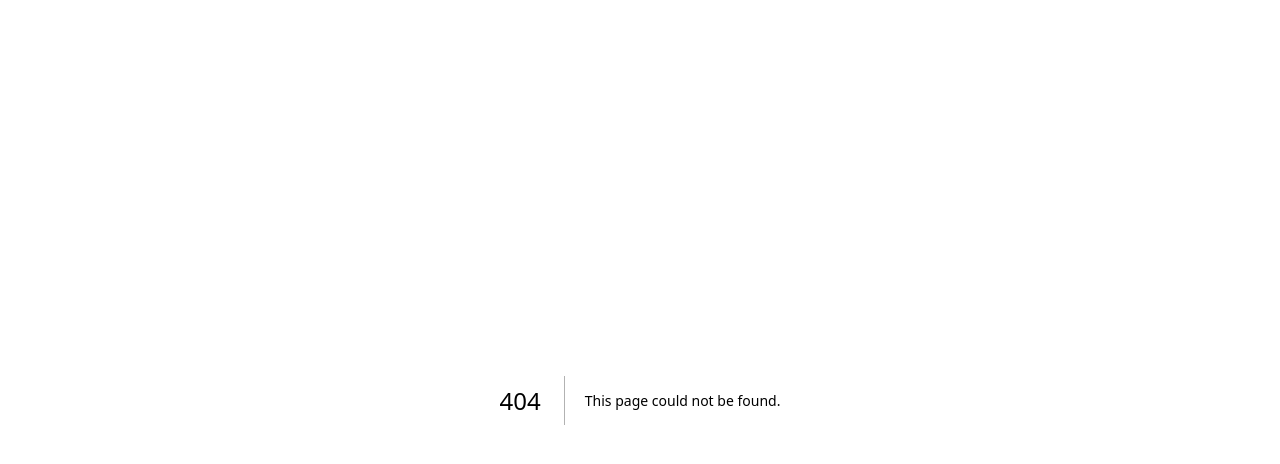
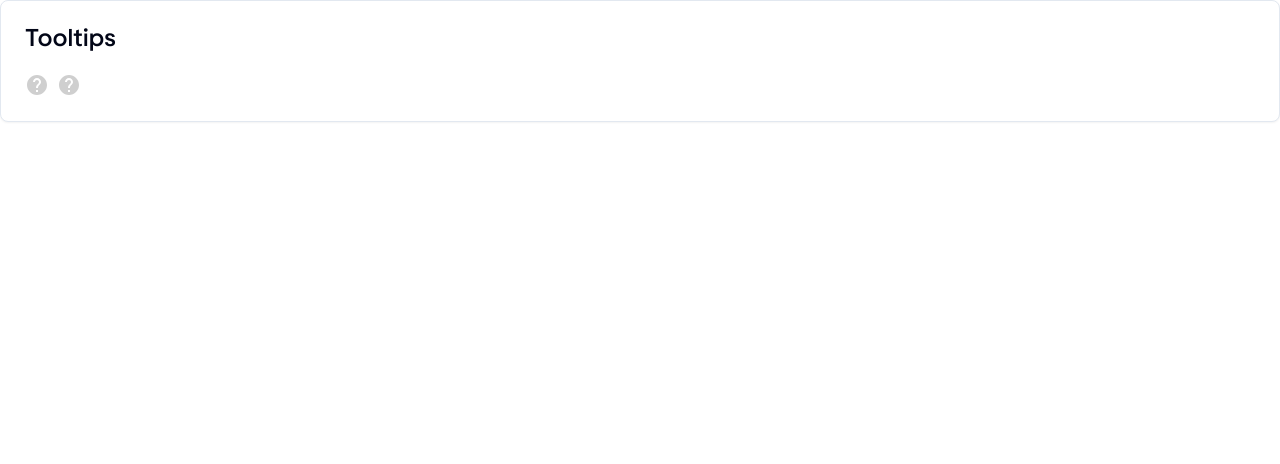
Before and after one commit to shrall/ocean-template, a Next.js app: page /components/tooltips in a window 1280 px wide. Before the commit this address had no page. Shown: the top 464 px of the page. Built offline with nearby package versions, Linux system fonts and the light colour scheme.

Commit message:
feat: add tooltip component

```diff
--- a/package.json
+++ b/package.json
@@ -21,6 +21,7 @@
     "@radix-ui/react-dialog": "^1.0.5",
     "@radix-ui/react-label": "^2.0.2",
     "@radix-ui/react-slot": "^1.0.2",
+    "@radix-ui/react-tooltip": "^1.0.7",
     "class-variance-authority": "^0.7.0",
     "clsx": "^2.1.0",
     "lucide-react": "^0.309.0",
--- a/src/components/ui/sonner.tsx
+++ b/src/components/ui/sonner.tsx
@@ -6,7 +6,7 @@ import { Toaster as Sonner } from 'sonner';
 type ToasterProps = React.ComponentProps<typeof Sonner>;
 
 const Toaster = ({ ...props }: ToasterProps) => {
-  const { theme = 'system' } = useTheme();
+  const { theme = 'light' } = useTheme();
 
   return (
     <Sonner
--- /dev/null
+++ b/src/components/ui/tooltip.tsx
@@ -0,0 +1,33 @@
+'use client';
+
+import * as TooltipPrimitive from '@radix-ui/react-tooltip';
+import * as React from 'react';
+
+import { cn } from '@/lib/utils';
+
+const TooltipProvider = TooltipPrimitive.Provider;
+
+const Tooltip = TooltipPrimitive.Root;
+
+const TooltipTrigger = TooltipPrimitive.Trigger;
+
+const TooltipContent = React.forwardRef<
+  React.ElementRef<typeof TooltipPrimitive.Content>,
+  React.ComponentPropsWithoutRef<typeof TooltipPrimitive.Content>
+>(({ className, sideOffset = 4, children, ...props }, ref) => (
+  <TooltipPrimitive.Content
+    ref={ref}
+    sideOffset={sideOffset}
+    className={cn(
+      'z-50 overflow-hidden rounded-md bg-ocean-dark-30 px-3 py-1.5 text-sm text-ocean-light-10 shadow-md animate-in fade-in-0 zoom-in-95 data-[state=closed]:animate-out data-[state=closed]:fade-out-0 data-[state=closed]:zoom-out-95 data-[side=bottom]:slide-in-from-top-2 data-[side=left]:slide-in-from-right-2 data-[side=right]:slide-in-from-left-2 data-[side=top]:slide-in-from-bottom-2',
+      className,
+    )}
+    {...props}
+  >
+    {children}
+    <TooltipPrimitive.Arrow />
+  </TooltipPrimitive.Content>
+));
+TooltipContent.displayName = TooltipPrimitive.Content.displayName;
+
+export { Tooltip, TooltipContent, TooltipProvider, TooltipTrigger };
--- a/src/pages/components/index.tsx
+++ b/src/pages/components/index.tsx
@@ -20,6 +20,7 @@ import Icons from './icons';
 import Inputs from './inputs';
 import Skeletons from './skeletons';
 import Toast from './toast';
+import Tooltips from './tooltips';
 import Tours from './tours';
 
 export default function Components() {
@@ -76,6 +77,8 @@ export default function Components() {
       <Skeletons />
       {/* //NOTE - Toast */}
       <Toast />
+      {/* //NOTE - Tooltips */}
+      <Tooltips />
       {/* //NOTE - Tours */}
       <Tours />
     </main>
--- /dev/null
+++ b/src/pages/components/tooltips.tsx
@@ -0,0 +1,49 @@
+import { MdHelp } from 'react-icons/md';
+
+import { Card, CardContent, CardHeader, CardTitle } from '@/components/ui/card';
+import {
+  Tooltip,
+  TooltipContent,
+  TooltipProvider,
+  TooltipTrigger,
+} from '@/components/ui/tooltip';
+
+function Tooltips() {
+  return (
+    <Card>
+      <CardHeader>
+        <CardTitle>Tooltips</CardTitle>
+      </CardHeader>
+      <CardContent className='grid grid-cols-2 gap-x-2 gap-y-4'>
+        <div className='flex items-center gap-2'>
+          <TooltipProvider>
+            <Tooltip>
+              <TooltipTrigger>
+                <MdHelp className='size-6 cursor-help text-ocean-light-40' />
+              </TooltipTrigger>
+              <TooltipContent>
+                <span className='text-xs font-normal'>
+                  Tooltip content goes here
+                </span>
+              </TooltipContent>
+            </Tooltip>
+          </TooltipProvider>
+          <TooltipProvider>
+            <Tooltip>
+              <TooltipTrigger>
+                <MdHelp className='size-6 cursor-help text-ocean-light-40' />
+              </TooltipTrigger>
+              <TooltipContent side='right'>
+                <span className='text-xs font-normal'>
+                  Tooltip content goes here
+                </span>
+              </TooltipContent>
+            </Tooltip>
+          </TooltipProvider>
+        </div>
+      </CardContent>
+    </Card>
+  );
+}
+
+export default Tooltips;
```
Also changed, not shown: 1 other file (tests, documents, lock files or other folders).
